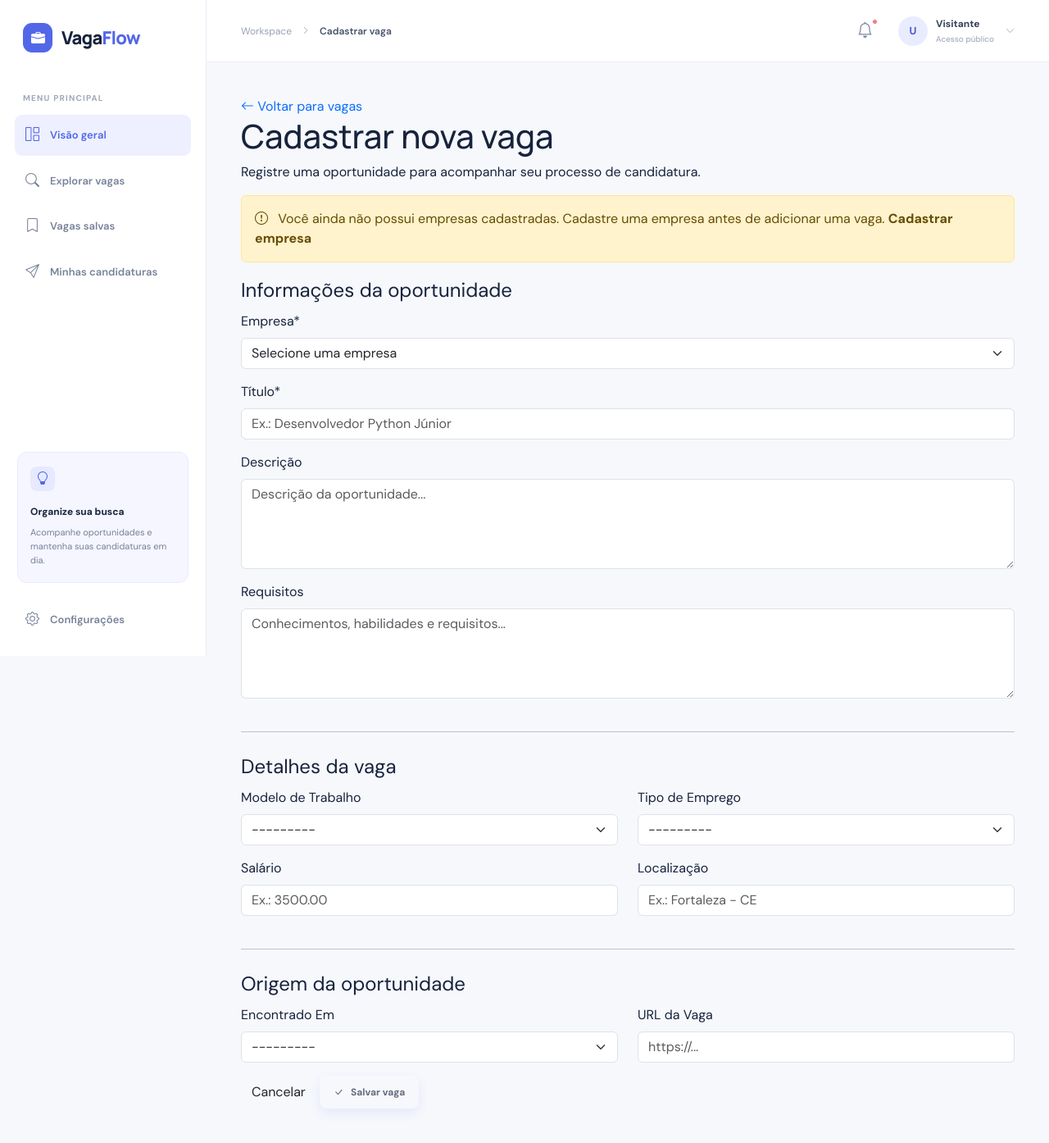
After one commit to leonhardc/gestor-de-vagas, a Django app: page //cadastrar/ in a window 1280 px wide. The commit adds this page. Shown: the whole page at 82% size. Run offline with Django 5.2, Linux system fonts and the light colour scheme; some libraries are stand-ins or nearby versions.

```diff
--- /dev/null
+++ b/templates/vagas/cadastrar_vaga.html
@@ -0,0 +1,67 @@
+
+{% extends "base.html" %}
+{% load crispy_forms_tags %}
+
+{% block title %}Cadastrar vaga | VagaFlow{% endblock %}
+{% block breadcrumb %}Cadastrar vaga{% endblock %}
+
+{% block content %}
+
+<div class="form-page-header">
+    <div>
+        <a href="{% url 'vagas:lista' %}" class="back-link">
+            <i class="bi bi-arrow-left"></i>
+            Voltar para vagas
+        </a>
+
+        <h1>Cadastrar nova vaga</h1>
+
+        <p>
+            Registre uma oportunidade para acompanhar
+            seu processo de candidatura.
+        </p>
+    </div>
+</div>
+
+<div class="form-container">
+
+    {% if not form.fields.empresa.queryset.exists %}
+        <div class="alert alert-warning">
+            <i class="bi bi-exclamation-circle me-2"></i>
+            Você ainda não possui empresas cadastradas.
+            Cadastre uma empresa antes de adicionar uma vaga.
+
+            <a href="{% url 'vagas:cadastrar_vaga' %}"
+               class="alert-link">
+                Cadastrar empresa
+            </a>
+        </div>
+    {% endif %}
+
+    <form method="POST">
+        {% csrf_token %}
+
+        {% crispy form %}
+
+        <div class="form-actions">
+
+            <a href="{% url 'vagas:lista' %}"
+               class="btn btn-cancel">
+                Cancelar
+            </a>
+
+            <button type="submit"
+                    class="btn btn-primary-custom"
+                    {% if not form.fields.empresa.queryset.exists %}
+                        disabled
+                    {% endif %}>
+                <i class="bi bi-check-lg"></i>
+                Salvar vaga
+            </button>
+
+        </div>
+    </form>
+
+</div>
+
+{% endblock %}
--- a/templates/vagas/lista_vagas.html
+++ b/templates/vagas/lista_vagas.html
@@ -11,7 +11,7 @@
         <h1>Encontre sua próxima <span>oportunidade.</span></h1>
         <p class="welcome-subtitle">Centralize suas oportunidades e acompanhe as vagas que fazem sentido para sua carreira.</p>
     </div>
-    <a href="#" class="btn btn-primary-custom">
+    <a href="{% url 'vagas:cadastrar_vaga' %}" class="btn btn-primary-custom">
         <i class="bi bi-plus-lg"></i> Cadastrar vaga
     </a>
 </section>
```
